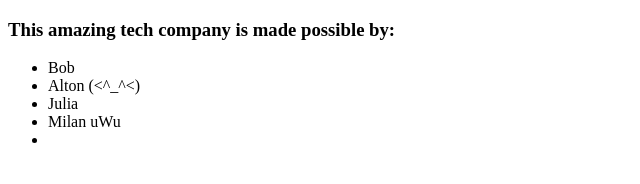
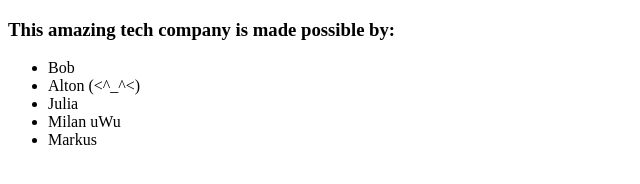
Before and after one commit to nickangtc/fake-codebase, a plain HTML site: page index.html in a window 1280 px wide. Shown: the full height of the page, 0-640 px from the left. Drawn offline with Linux system fonts and the light colour scheme.

Commit message:
Added Markus to index.html

```diff
--- a/index.html
+++ b/index.html
@@ -13,7 +13,7 @@
     <li>Alton (<^_^<)</li>
     <li>Julia</li>
     <li>Milan uWu</li>
-    <li></li>
+    <li>Markus</li>
   </ul>
 </body>
 </html>
```
